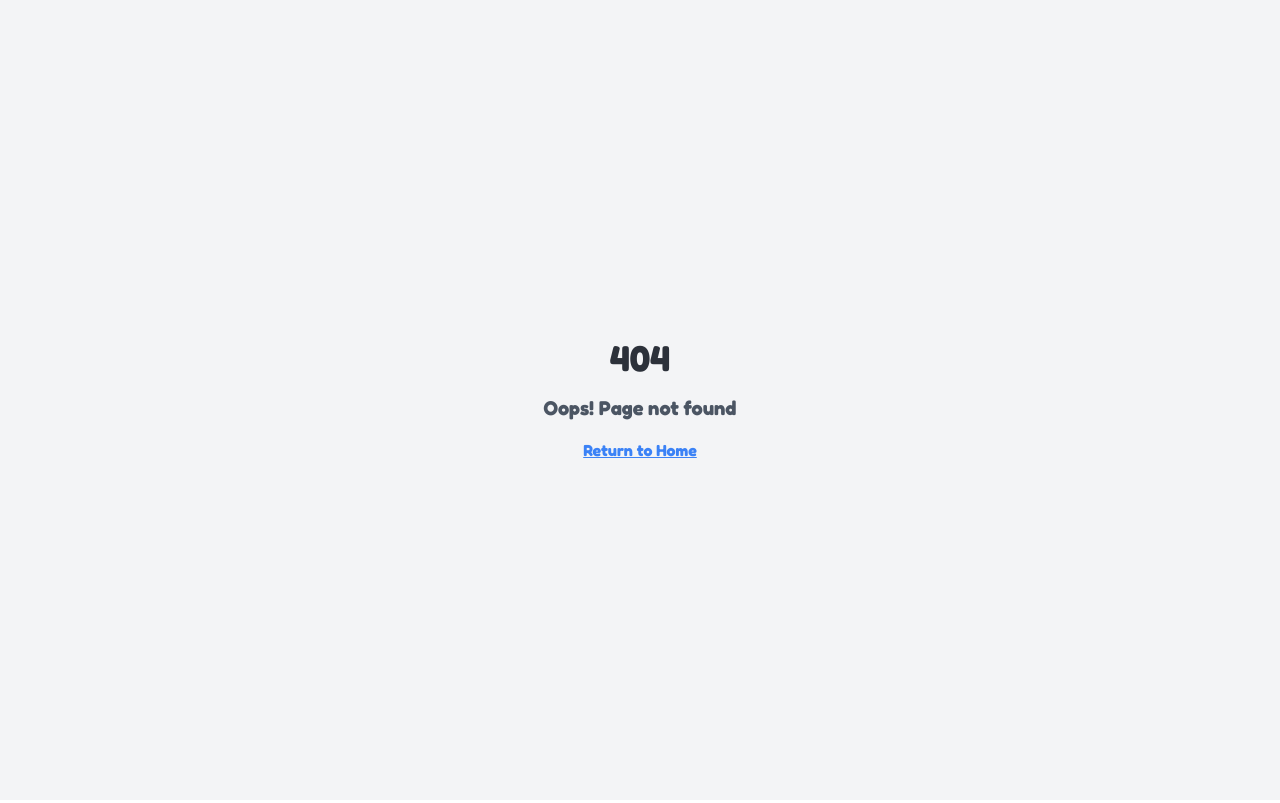
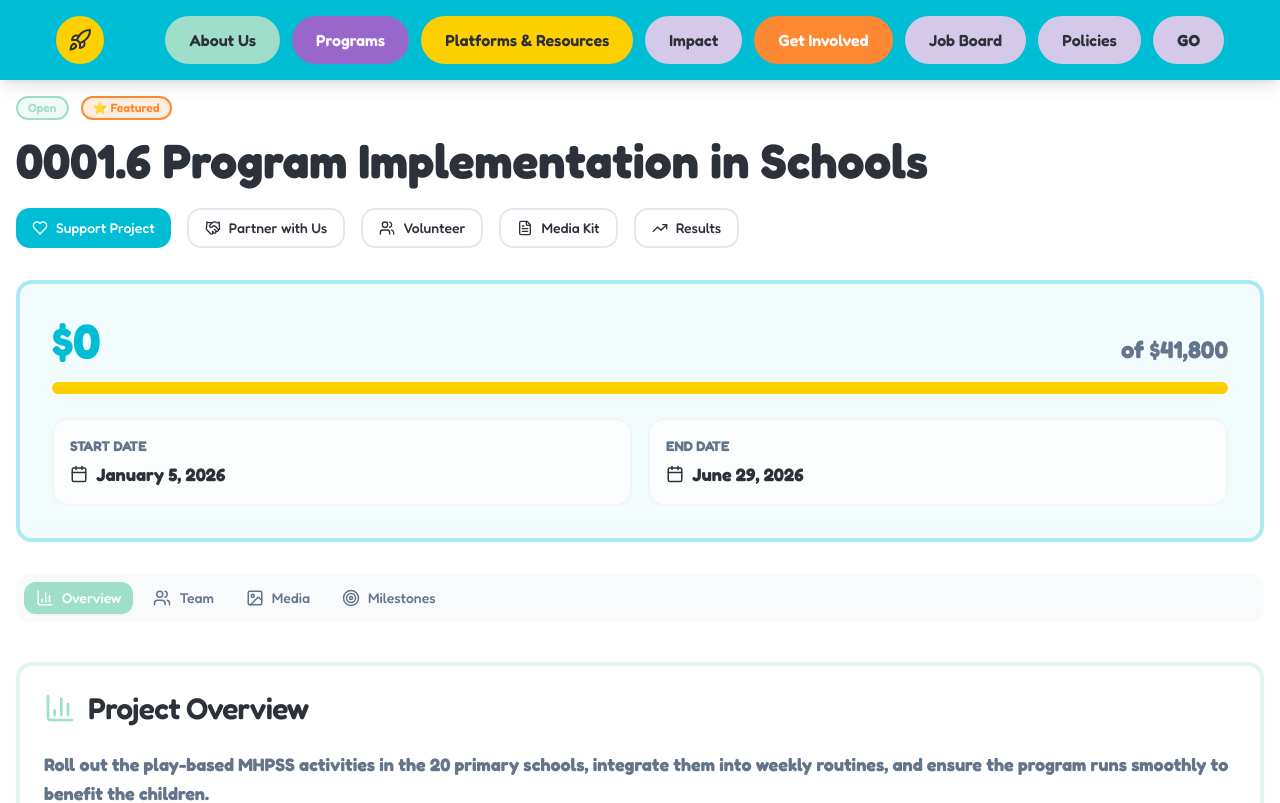
Before and after one commit to asatlabs/stem-uganda-spark, a React (Vite) app: page /project/1 in a window 1280 px wide. Before the commit this address had no page. Shown: the top 803 px of the page. Built offline with nearby package versions, Linux system fonts and the light colour scheme; the HTML template or start-up script is replaced by a standard one.

Commit message:
Refactor: Create Project Details page

```diff
--- a/src/App.tsx
+++ b/src/App.tsx
@@ -4,6 +4,7 @@ import { TooltipProvider } from "@/components/ui/tooltip";
 import { QueryClient, QueryClientProvider } from "@tanstack/react-query";
 import { BrowserRouter, Routes, Route } from "react-router-dom";
 import Index from "./pages/Index";
+import ProjectDetailsPage from "./pages/ProjectDetailsPage";
 import NotFound from "./pages/NotFound";
 
 const queryClient = new QueryClient();
@@ -16,6 +17,7 @@ const App = () => (
       <BrowserRouter>
         <Routes>
           <Route path="/" element={<Index />} />
+          <Route path="/project/:id" element={<ProjectDetailsPage />} />
           {/* ADD ALL CUSTOM ROUTES ABOVE THE CATCH-ALL "*" ROUTE */}
           <Route path="*" element={<NotFound />} />
         </Routes>
--- /dev/null
+++ b/src/pages/ProjectDetailsPage.tsx
@@ -0,0 +1,13 @@
+import ProjectDetails from "@/components/ProjectDetails";
+import Navigation from "@/components/Navigation";
+
+const ProjectDetailsPage = () => {
+  return (
+    <main className="min-h-screen bg-background">
+      <Navigation />
+      <ProjectDetails />
+    </main>
+  );
+};
+
+export default ProjectDetailsPage;
```
